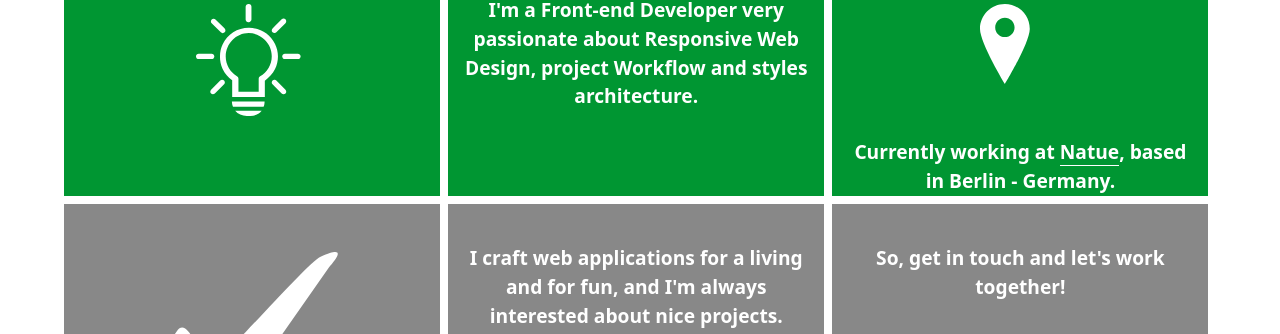
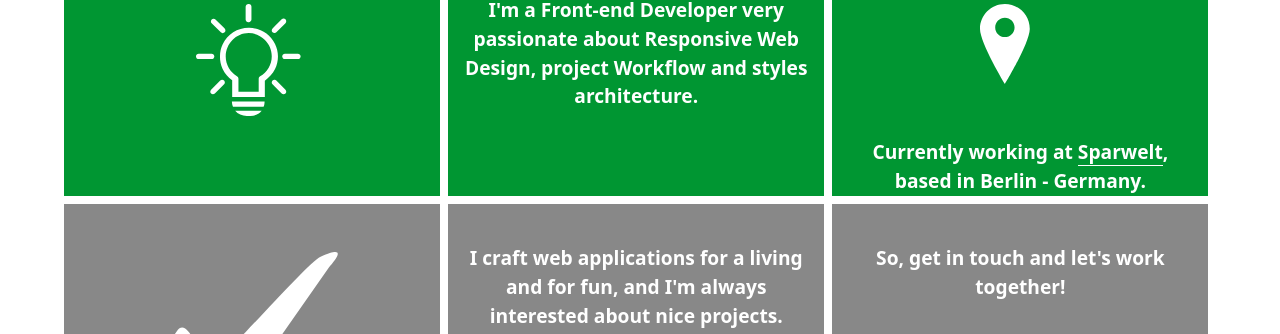
Before and after one commit to ftonato/atila.fassina.eu, a Jekyll site: the page built from index.html, in a window 1280 px wide. Shown: the part 541-875 px from the top of the page. Built offline with Jekyll 4.4.1, drawn with Linux system fonts in a browser that asks for light colours; some web fonts are replaced; Markdown is read by kramdown in place of the engine named in the settings.

Commit message:
update workplace

```diff
--- a/index.html
+++ b/index.html
@@ -30,7 +30,7 @@ title: Átila Fassina - Front-end Developer
           </div>
         </div>
         <p class="home-text">
-          Currently working at <a class="home-link" href="http://www.natue.com.br">Natue</a>, based in Berlin - Germany.
+          Currently working at <a class="home-link" href="http://www.sparwelt.de">Sparwelt</a>, based in Berlin - Germany.
         </p>
       </div>
     </section>
```
